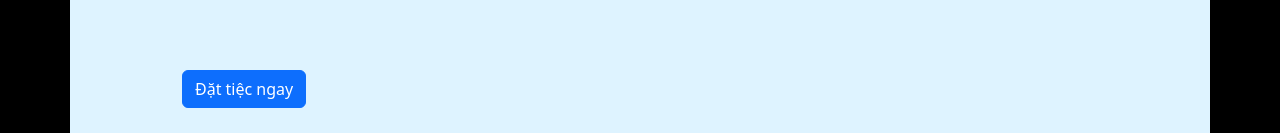
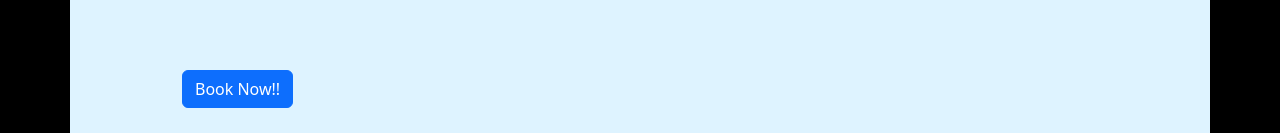
Before and after one commit to hoangleminhtriet/fe, a React (Vite) app in the folder swp/: page / in a window 1280 px wide. Shown: the part 667-800 px from the top of the page. Built offline with nearby package versions, Linux system fonts and the light colour scheme.

Commit message:
Testing
Testing commit

```diff
--- a/swp/index.html
+++ b/swp/index.html
@@ -4,7 +4,7 @@
     <meta charset="UTF-8" />
     <link rel="icon" type="image/svg+xml" href="/vite.svg" />
     <meta name="viewport" content="width=device-width, initial-scale=1.0" />
-    <title>SWP hfhjfh</title>
+    <title>SWP</title>
   </head>
   <body>
     <div id="root"></div>
--- a/swp/src/screen/Home/Home.jsx
+++ b/swp/src/screen/Home/Home.jsx
@@ -12,7 +12,7 @@ const Home = () => {
             Booking <strong>Birthday</strong> For Kids.
             <Col>
               <Button className="mt-5" variant="primary">
-                Đặt tiệc ngay
+                Book Now!!
               </Button>
             </Col>
           </Col>
```
